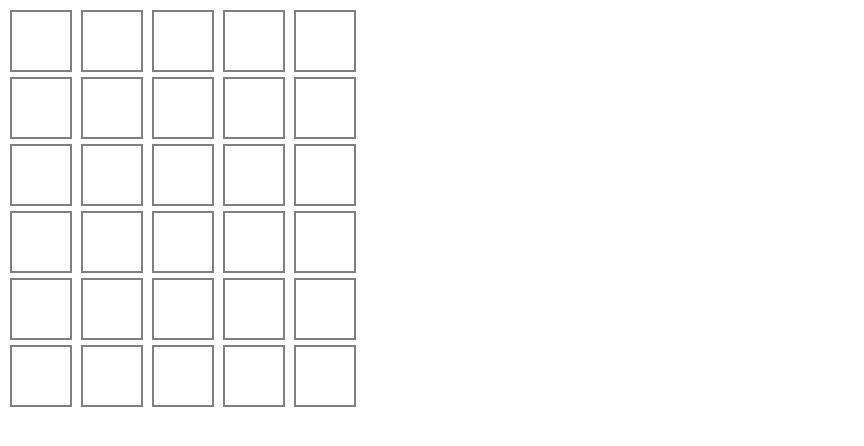
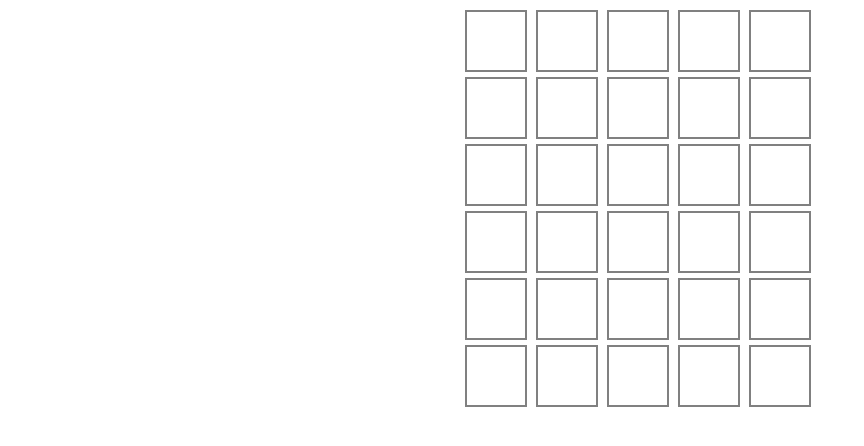
Before and after one commit to kobili/bordle, a React (Create React App) app: page / in a window 1280 px wide. Shown: the top 446 px of the page, without its empty margins (0-864 px from the left). Built offline with nearby package versions, Linux system fonts and the light colour scheme.

Commit message:
added number of lines to game store and centered content in page

```diff
--- a/src/App.css
+++ b/src/App.css
@@ -1,38 +1,7 @@
 .App {
+  display: flex;
+  flex-direction: column;
+  justify-content: center;
+  align-items: center;
   text-align: center;
 }
-
-.App-logo {
-  height: 40vmin;
-  pointer-events: none;
-}
-
-@media (prefers-reduced-motion: no-preference) {
-  .App-logo {
-    animation: App-logo-spin infinite 20s linear;
-  }
-}
-
-.App-header {
-  background-color: #282c34;
-  min-height: 100vh;
-  display: flex;
-  flex-direction: column;
-  align-items: center;
-  justify-content: center;
-  font-size: calc(10px + 2vmin);
-  color: white;
-}
-
-.App-link {
-  color: #61dafb;
-}
-
-@keyframes App-logo-spin {
-  from {
-    transform: rotate(0deg);
-  }
-  to {
-    transform: rotate(360deg);
-  }
-}
--- a/src/App.tsx
+++ b/src/App.tsx
@@ -1,11 +1,15 @@
-// import './App.css';
+import './App.css';
 
+import { useSelector } from 'react-redux';
 import { GameBoard } from './components/GameBoard/gameBoard';
+import { selectNumMaxGuesses } from './store/slices/gameStateSlice';
 
 function App() {
+  const numGuesses = useSelector(selectNumMaxGuesses);
+
   return (
     <div className="App">
-      <GameBoard numGuesses={6} numChars={5}></GameBoard>
+      <GameBoard numGuesses={numGuesses} numChars={5}></GameBoard>
     </div>
   );
 }
--- a/src/index.css
+++ b/src/index.css
@@ -11,3 +11,7 @@ code {
   font-family: source-code-pro, Menlo, Monaco, Consolas, 'Courier New',
     monospace;
 }
+
+html {
+  height: 100%;
+}
--- a/src/store/middleware.ts
+++ b/src/store/middleware.ts
@@ -10,14 +10,14 @@ export const winLossCheckMiddleware:Middleware<{}, {playerInput: PlayerInput, ga
     if (action.type === "playerInput/addGuess") {
         let guesses = storeApi.getState().playerInput.guesses;
         let targetWord = storeApi.getState().gameState.targetWord;
-
         let gameProgress = storeApi.getState().gameState.gameProgress;
+        let numGuesses = storeApi.getState().gameState.numGuesses;
 
         if (guesses[guesses.length-1] === targetWord) {
             storeApi.dispatch(wonGame());
         }
 
-        if (guesses.length === 6 && gameProgress !== GameProgress.WON) {
+        if (guesses.length === numGuesses && gameProgress !== GameProgress.WON) {
             storeApi.dispatch(lostGame());
         }
     }
--- a/src/store/slices/gameStateSlice.ts
+++ b/src/store/slices/gameStateSlice.ts
@@ -10,11 +10,13 @@ export enum GameProgress {
 export type GameState = {
     targetWord: string,
     gameProgress: GameProgress,
+    numGuesses: number,
 }
 
 const initialState: GameState = {
     targetWord: "DEEPS",
     gameProgress: GameProgress.IN_PROGRESS,
+    numGuesses: 6,
 }
 
 export const gameStateSlice = createSlice({
@@ -43,6 +45,6 @@ export const { updateTargetWord, wonGame, lostGame } = gameStateSlice.actions;
 // selectors
 export const selectGameProgress = (state: RootState) => state.gameState.gameProgress;
 export const selectTargetWord = (state: RootState) => state.gameState.targetWord;
-
+export const selectNumMaxGuesses = (state: RootState) => state.gameState.numGuesses;
 // reducer
 export default gameStateSlice.reducer;
```
